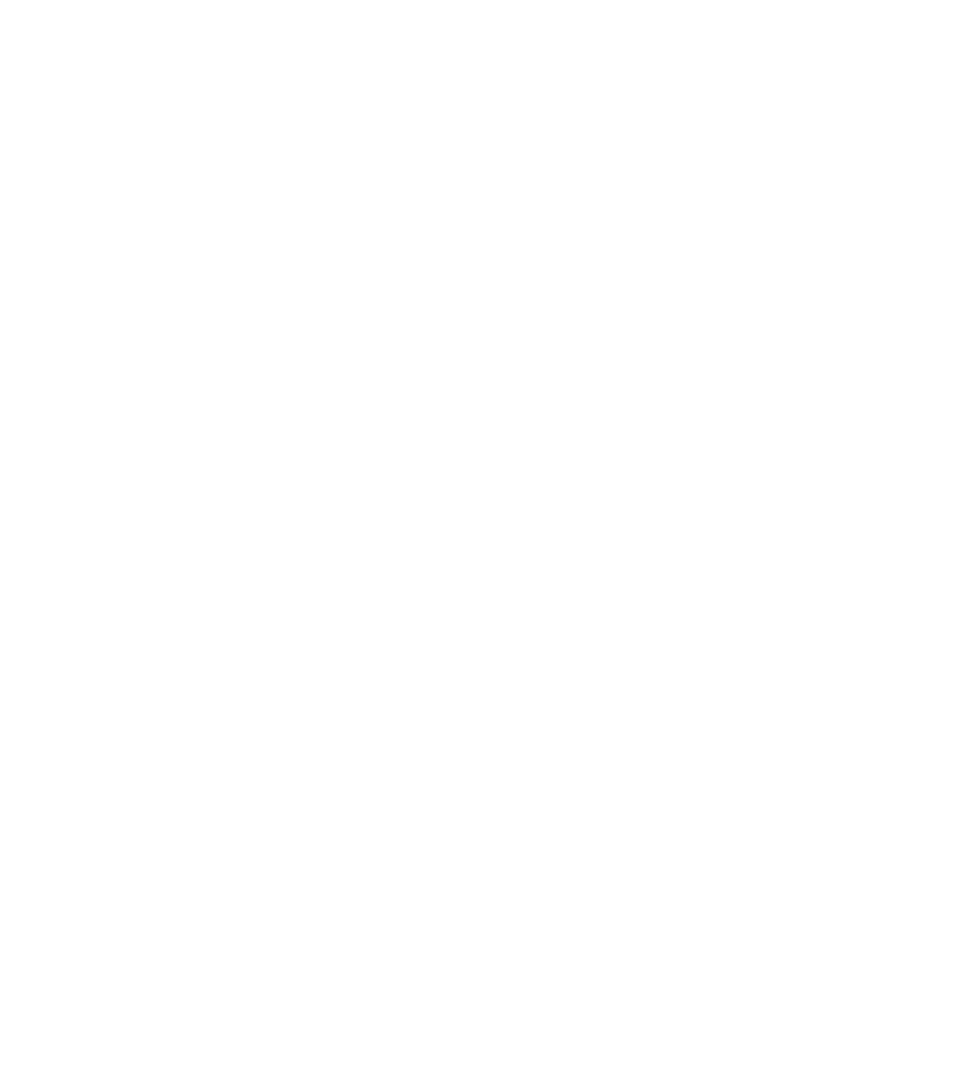
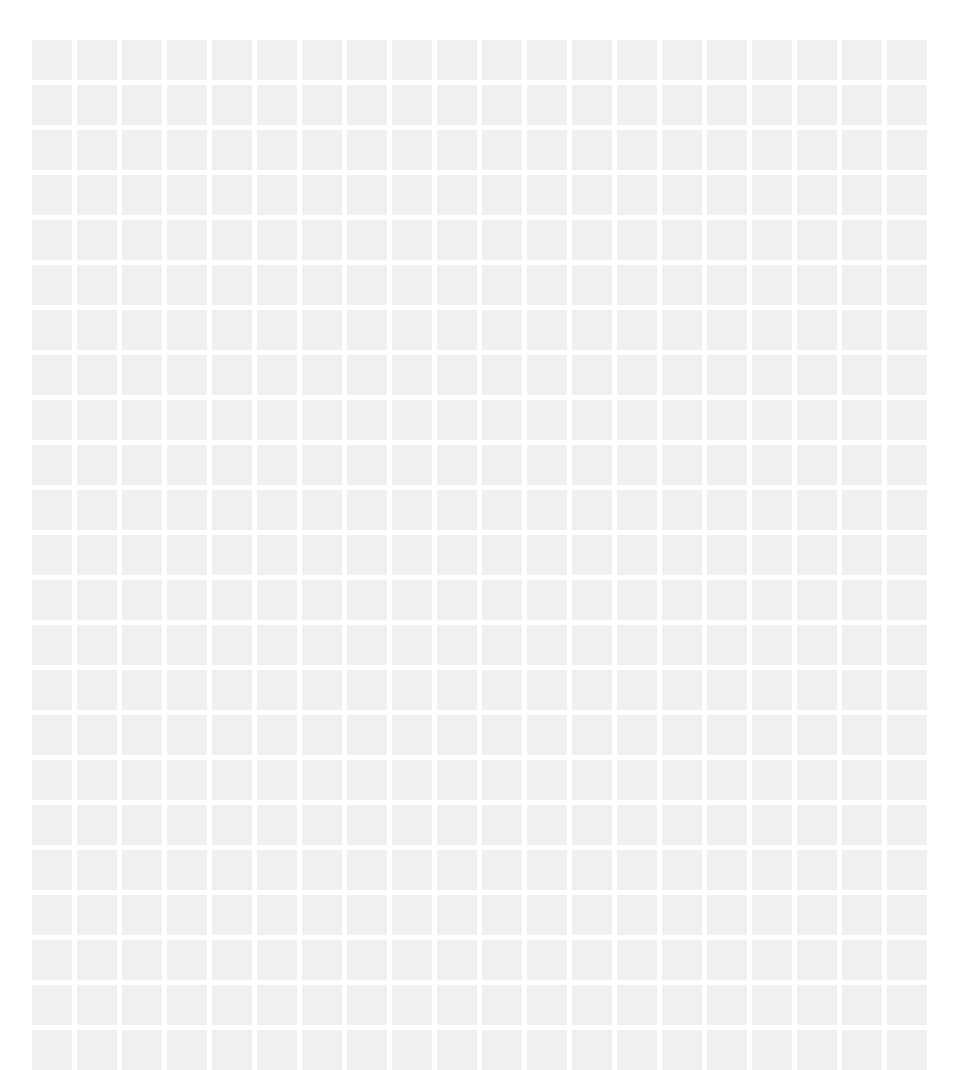
Before and after one commit to acciojob/Color-board-nikhil8851, a website: page main.html in a window 1280 px wide. Shown: the top 1070 px of the page, without its empty margins (188-1146 px from the left). Before the commit the page ends 800 px from the top, so only its background shows below. Drawn offline with Linux system fonts and the light colour scheme.

Commit message:
created a submission

```diff
--- a/main.html
+++ b/main.html
@@ -8,6 +8,7 @@
 
 <body>
 	<!-- the entire body must be written by student -->
+	 <div class="container"></div>
     <script type="text/javascript" src="./script.js">
 </script>
 
--- a/script.js
+++ b/script.js
@@ -1 +1,20 @@
-//your JS code here. If required.
+const container = document.querySelector('.container');
+
+for (let i = 0; i < 800; i++) {
+    const square = document.createElement('div');
+    square.classList.add('square');
+    const hoverColor = getRandomColor(); // Generate random hover color
+    square.addEventListener('mouseover', () => {
+        square.style.backgroundColor = hoverColor;
+        setTimeout(() => {
+            square.style.backgroundColor = ''; // Reset to original color
+        }, 1000); // Remove hovered color after 1 second
+    });
+    container.appendChild(square);
+}
+
+// Function to generate random color
+function getRandomColor() {
+    const colors = ['#FF69B4', '#33CC33', '#6666FF', '#CC33CC', '#0099CC']; // Add more colors as needed
+    return colors[Math.floor(Math.random() * colors.length)];
+}
--- a/styles.css
+++ b/styles.css
@@ -1 +1,22 @@
 /*  your css code here. If applicable */
+
+.container {
+    display: grid;
+    grid-template-columns: repeat(20, 40px);
+    grid-template-rows: repeat(40, 40px);
+    gap: 5px;
+    width: 840px; /* Adjust width to fit 20x40 grid */
+    margin: 40px auto; /* Center container */
+}
+
+.square {
+    width: 40px;
+    height: 40px;
+    background-color: #f0f0f0;
+    transition: background-color 0.2s ease;
+}
+
+.square.hovered {
+    background-color: #87CEEB; /* Change to desired hover color */
+    transition: background-color 1s ease-out; /* Smooth transition out */
+}
```
